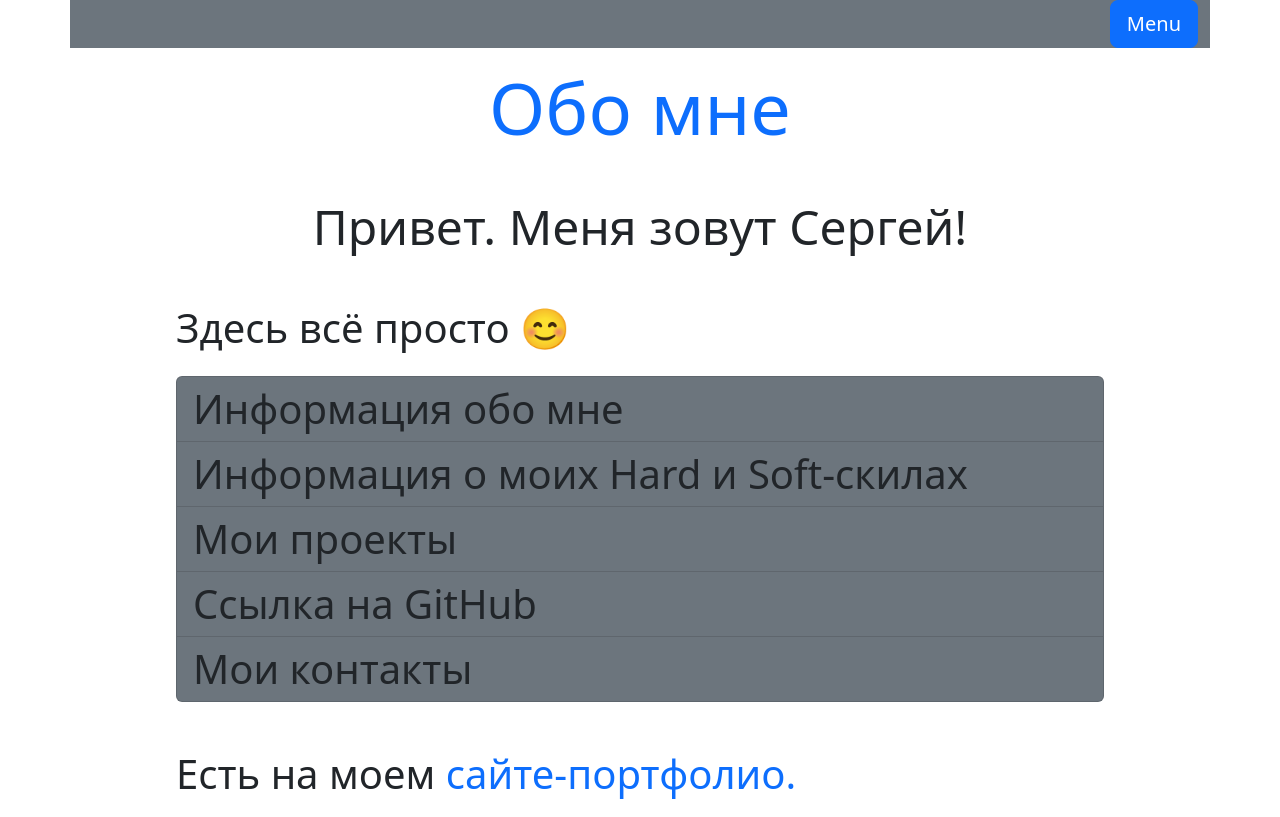
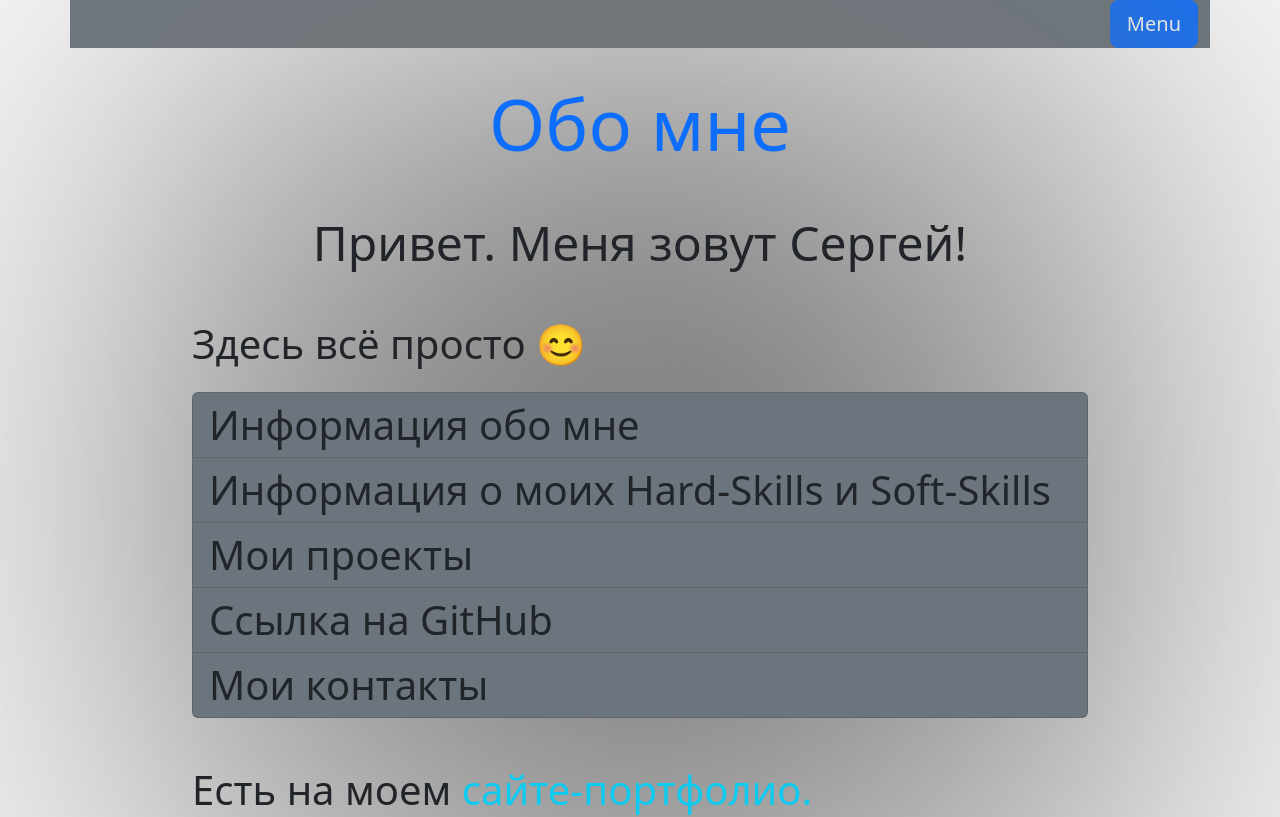
Before and after one commit to SergeyKazarinov/user-posts, a React (Vite) app: page /about-me in a window 1280 px wide. Shown: the top 817 px of the page. Built offline with nearby package versions, Linux system fonts and the light colour scheme.

Commit message:
feat(about-me): restore cardOverlay

```diff
--- a/src/widgets/about-me/about-me.tsx
+++ b/src/widgets/about-me/about-me.tsx
@@ -1,24 +1,28 @@
 import { FC } from 'react';
 import { Card, ListGroup, ListGroupItem } from 'react-bootstrap';
+import image from 'assets/about-me.jpg';
 
 const AboutMe: FC = () => (
   <Card className='w-75 text-center mx-auto border-0'>
+    <Card.Img src={image} alt='Card background' style={{ filter: 'blur(200px) contrast(10%)' }}/>
+    <Card.ImgOverlay>
       <Card.Body>
         <Card.Title className='text-center text-primary display-2 lead'>Обо мне</Card.Title>
         <Card.Subtitle className='mt-5 display-5'>Привет. Меня зовут Сергей!</Card.Subtitle>
         <Card.Text className='mt-5 display-6 text-start'>Здесь всё просто &#128522;</Card.Text>
         <ListGroup className='text-start mt-4 mb-4 display-6'>
           <ListGroupItem className='bg-secondary'>Информация обо мне</ListGroupItem>
-        <ListGroupItem className='bg-secondary'>Информация о моих Hard и Soft-скилах </ListGroupItem>
+          <ListGroupItem className='bg-secondary'>Информация о моих Hard-Skills и Soft-Skills </ListGroupItem>
           <ListGroupItem className='bg-secondary'>Мои проекты</ListGroupItem>
           <ListGroupItem className='bg-secondary'>Ссылка на GitHub</ListGroupItem>
           <ListGroupItem className='bg-secondary'>Мои контакты</ListGroupItem>
         </ListGroup>
         <Card.Text className='mt-5 display-6 text-start'>
           {'Есть на моем '}
-        <Card.Link href='https://kazarinov.nomoredomains.club/' className='text-primary text-decoration-none' target='_blank'>сайте-портфолио.</Card.Link>
+          <Card.Link href='https://kazarinov.nomoredomains.club/' className='text-info text-decoration-none' target='_blank'>сайте-портфолио.</Card.Link>
         </Card.Text>
       </Card.Body>
+    </Card.ImgOverlay>
   </Card>
 );
 
```
Also changed, not shown: src/assets/about-me.jpg (added). Lines whose indentation alone changed are shown as unchanged.
